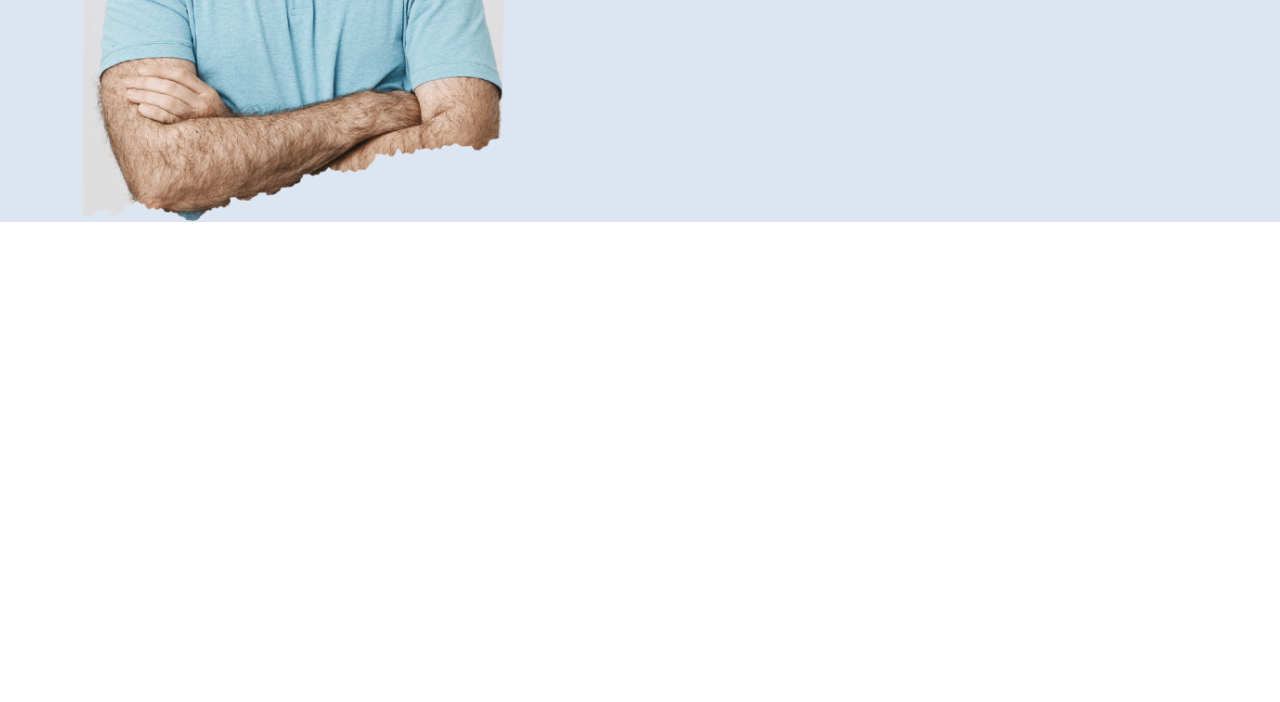
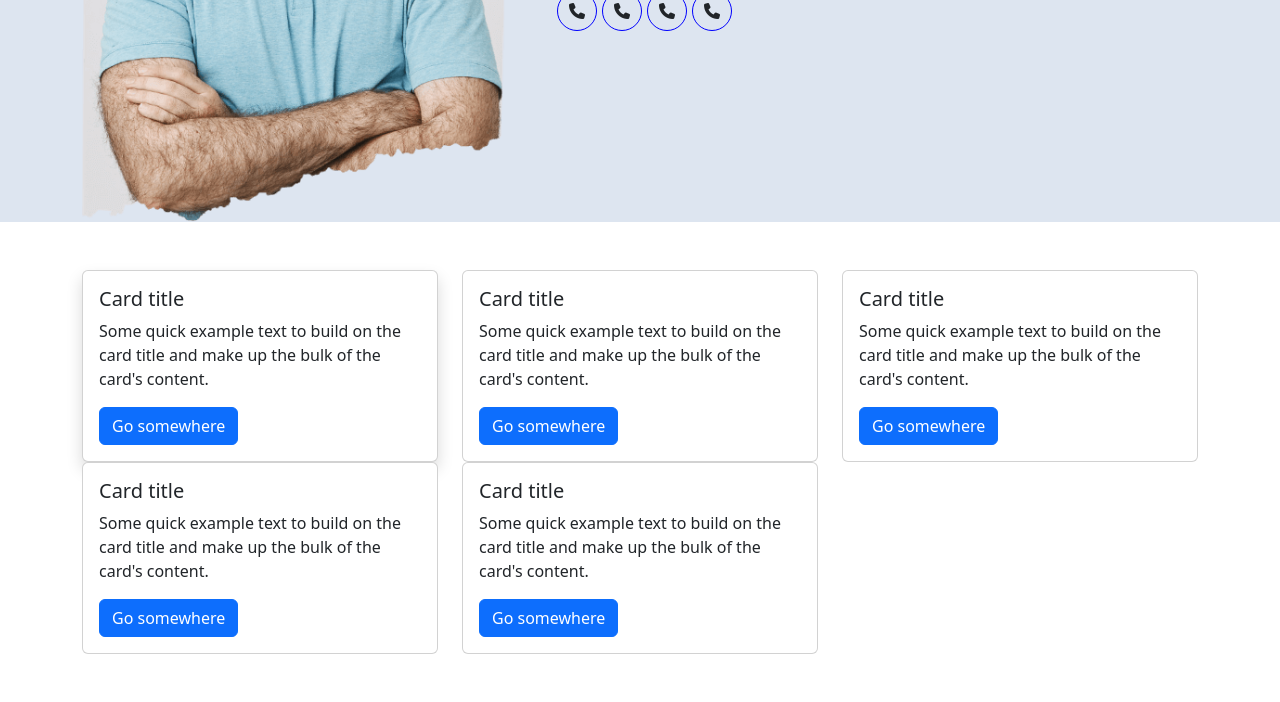
Before and after one commit to TanvirMahin24/web-dev-course-2023, a plain HTML site: page Class 9/index.html in a window 1280 px wide. Shown: the part 470-1172 px from the top of the page. Before the commit the page ends 800 px from the top, so only its background shows below. Drawn offline with nearby package versions, Linux system fonts and the light colour scheme.

Commit message:
class 11 add

```diff
--- a/Class 9/index.html
+++ b/Class 9/index.html
@@ -10,6 +10,14 @@
       integrity="sha384-9ndCyUaIbzAi2FUVXJi0CjmCapSmO7SnpJef0486qhLnuZ2cdeRhO02iuK6FUUVM"
       crossorigin="anonymous"
     />
+    <link
+      rel="stylesheet"
+      href="https://cdnjs.cloudflare.com/ajax/libs/font-awesome/6.4.0/css/all.min.css"
+      integrity="sha512-iecdLmaskl7CVkqkXNQ/ZH/XLlvWZOJyj7Yy7tcenmpD1ypASozpmT/E0iPtmFIB46ZmdtAc9eNBvH0H/ZpiBw=="
+      crossorigin="anonymous"
+      referrerpolicy="no-referrer"
+    />
+
     <link rel="stylesheet" href="style.css" />
   </head>
   <body>
@@ -35,7 +43,7 @@
                 <a class="nav-link fw-bold fs-5 active" href="#">Home</a>
               </li>
               <li class="nav-item">
-                <a class="nav-link fw-bold fs-5" href="#">About</a>
+                <a class="nav-link fw-bold fs-5" href="./about.html">About</a>
               </li>
               <li class="nav-item">
                 <a class="nav-link fw-bold fs-5" href="#">Service</a>
@@ -64,10 +72,21 @@
           <div class="col-5">
             <img src="./images/hero-thumbnail.png" class="w-100" alt="" />
           </div>
-          <div class="col-7">
+          <div class="col-7 d-flex flex-column justify-content-center">
             <p>HELLO I'M</p>
             <h1>Noor Ajmir Tanvir</h1>
             <h4>Web Developer, Qubitech Solutions</h4>
+            <button class="btn btn-primary">
+              <i class="fa-solid fa-phone me-2"></i>Get Connected
+            </button>
+
+            <h4>Follow Me</h4>
+            <div class="d-flex">
+              <div class="icon"><i class="fa-solid fa-phone"></i></div>
+              <div class="icon"><i class="fa-solid fa-phone"></i></div>
+              <div class="icon"><i class="fa-solid fa-phone"></i></div>
+              <div class="icon"><i class="fa-solid fa-phone"></i></div>
+            </div>
           </div>
         </div>
       </div>
@@ -75,6 +94,70 @@
     <!-- HEADER END -->
 
     <!-- SERVICES START -->
+    <div class="container py-5">
+      <div class="row">
+        <div class="col-4">
+          <div class="card shadow">
+            <div class="card-body">
+              <h5 class="card-title">Card title</h5>
+              <p class="card-text">
+                Some quick example text to build on the card title and make up
+                the bulk of the card's content.
+              </p>
+              <a href="#" class="btn btn-primary">Go somewhere</a>
+            </div>
+          </div>
+        </div>
+        <div class="col-4">
+          <div class="card">
+            <div class="card-body">
+              <h5 class="card-title">Card title</h5>
+              <p class="card-text">
+                Some quick example text to build on the card title and make up
+                the bulk of the card's content.
+              </p>
+              <a href="#" class="btn btn-primary">Go somewhere</a>
+            </div>
+          </div>
+        </div>
+        <div class="col-4">
+          <div class="card">
+            <div class="card-body">
+              <h5 class="card-title">Card title</h5>
+              <p class="card-text">
+                Some quick example text to build on the card title and make up
+                the bulk of the card's content.
+              </p>
+              <a href="#" class="btn btn-primary">Go somewhere</a>
+            </div>
+          </div>
+        </div>
+        <div class="col-4">
+          <div class="card">
+            <div class="card-body">
+              <h5 class="card-title">Card title</h5>
+              <p class="card-text">
+                Some quick example text to build on the card title and make up
+                the bulk of the card's content.
+              </p>
+              <a href="#" class="btn btn-primary">Go somewhere</a>
+            </div>
+          </div>
+        </div>
+        <div class="col-4">
+          <div class="card">
+            <div class="card-body">
+              <h5 class="card-title">Card title</h5>
+              <p class="card-text">
+                Some quick example text to build on the card title and make up
+                the bulk of the card's content.
+              </p>
+              <a href="#" class="btn btn-primary">Go somewhere</a>
+            </div>
+          </div>
+        </div>
+      </div>
+    </div>
     <!-- SERVICES END -->
 
     <!-- ABOUT START -->
--- a/Class 9/style.css
+++ b/Class 9/style.css
@@ -1,3 +1,14 @@
 .header {
   background: #dde5f0;
 }
+
+.icon {
+  height: 40px;
+  width: 40px;
+  border: 1px solid blue;
+  border-radius: 50%;
+  display: flex;
+  justify-content: center;
+  align-items: center;
+  margin-right: 5px;
+}
```
Also changed, not shown: Class 9/about.html (added, +65 -0 lines).
